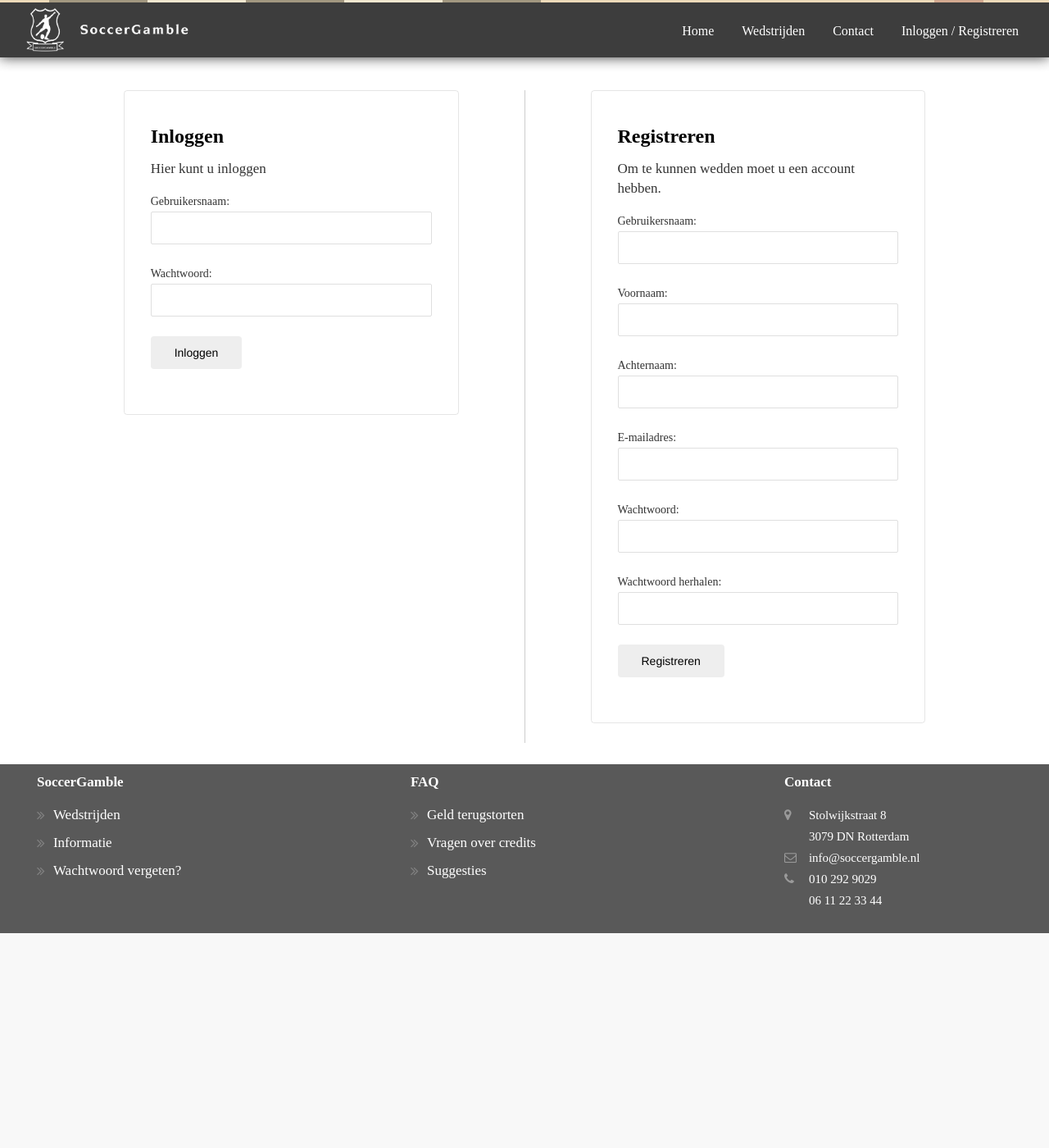
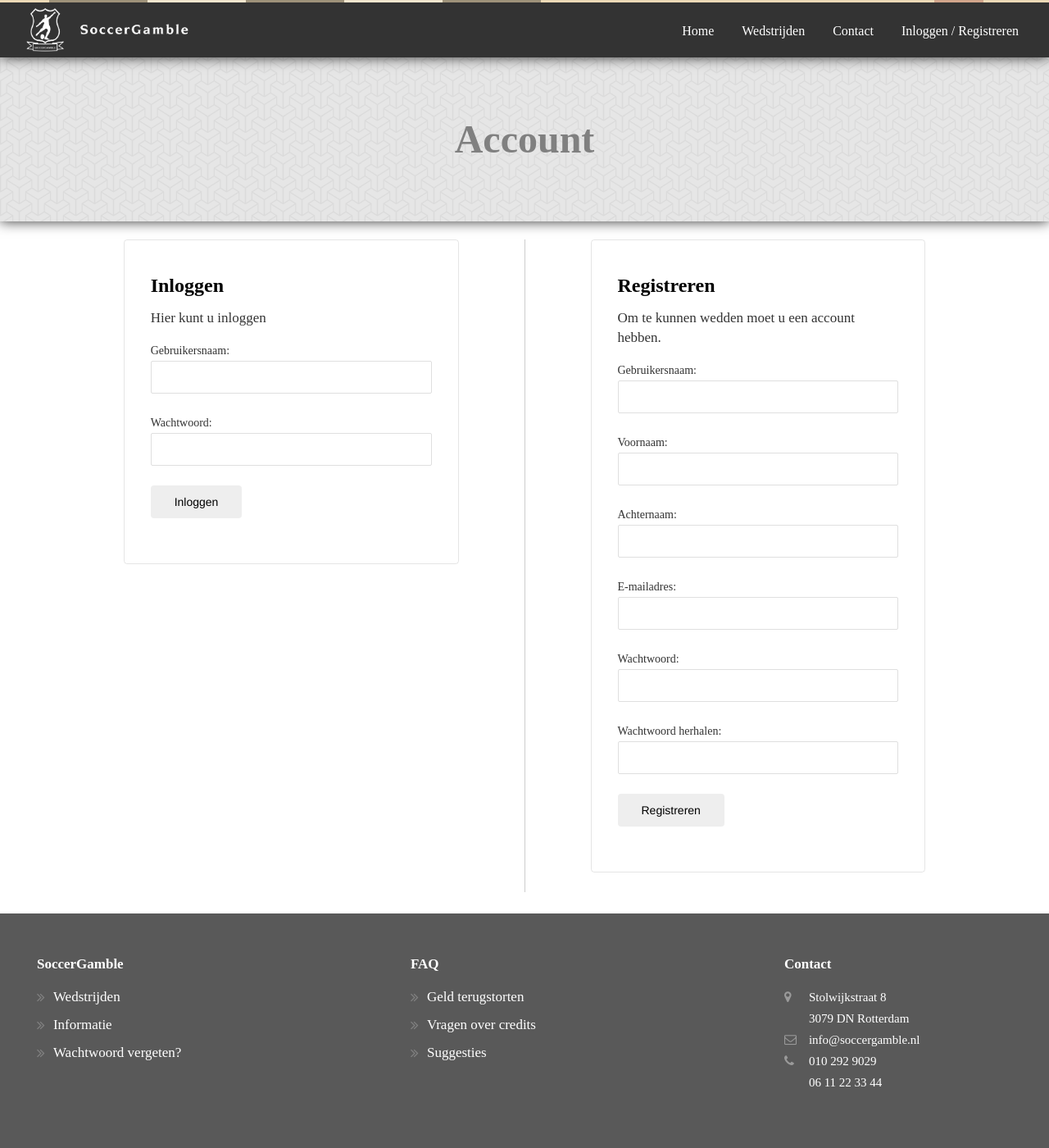
Before and after one commit to Richinel/soccergamble2_git, a PHP site: page /register in a window 1280 px wide. Shown: the whole page at 82% size. Before the commit the page ends 1138 px from the top, so only its background shows below. Run offline with PHP 8.4, Linux system fonts and the light colour scheme; some web fonts are replaced.

Commit message:
End of the day commit (desktop)

```diff
--- a/assets/css/main.css
+++ b/assets/css/main.css
@@ -45,7 +45,7 @@ p {
   background-color: #333;
   color: white;
   line-height: 70px;
-  opacity: 0.95;
+  opacity: 1;
   z-index: 999;
   box-shadow: 0 0 15px #333333;
 }
@@ -231,6 +231,20 @@ p {
 .recents .recents_item .row:hover {
   opacity: 1.0;
 }
+.register {
+  padding-top: 70px;
+}
+.register .title_box {
+  background: url('../images/pattern4.png');
+  width: 100%;
+  min-height: 200px;
+  text-align: center;
+}
+.register .title_box h1 {
+  line-height: 200px;
+  color: grey;
+  box-shadow: 0 0 15px #333333;
+}
 .register form input {
   width: 100%;
 }
@@ -293,6 +307,7 @@ p {
 }
 footer {
   background-color: #595959;
+  padding: 40px 0;
   color: white;
   width: 100%;
   min-height: 200px;
--- a/assets/css/main.less
+++ b/assets/css/main.less
@@ -54,7 +54,7 @@ p {
   background-color: #333;
   color: white;
   line-height: 70px;
-  opacity: 0.95;
+  opacity: 1;
   z-index: 999;
   box-shadow: 0 0 15px #333333;
 
@@ -297,6 +297,21 @@ p {
 }
 
 .register {
+  padding-top: 70px;
+
+  .title_box {
+    background: url('../images/pattern4.png');
+    width: 100%;
+    min-height: 200px;
+    text-align: center;
+
+    h1 {
+      line-height: 200px;
+      color: grey;
+      box-shadow: 0 0 15px #333333;
+    }
+  }
+
   form {
     input {
       width: 100%;
@@ -372,6 +387,7 @@ p {
 
 footer {
   background-color: lighten(#333, 15%);
+  padding: 40px 0;
   color: white;
   width: 100%;
   min-height: 200px;
--- a/register.php
+++ b/register.php
@@ -1,6 +1,10 @@
 <?php include('includes/header.php'); ?>
 
 	<div class="content register">
+		<div class="title_box">
+			<h1 class="drop_shadow">Account</h1>
+		</div>
+
 		<div class="wrapper">
 				<div class="row centered row-800 row_divided">
 					<div class="col divided">
```
Also changed, not shown: controllers/dbconnect_school.php (added, +14 -0 lines), assets/images/pattern4.png (added).
